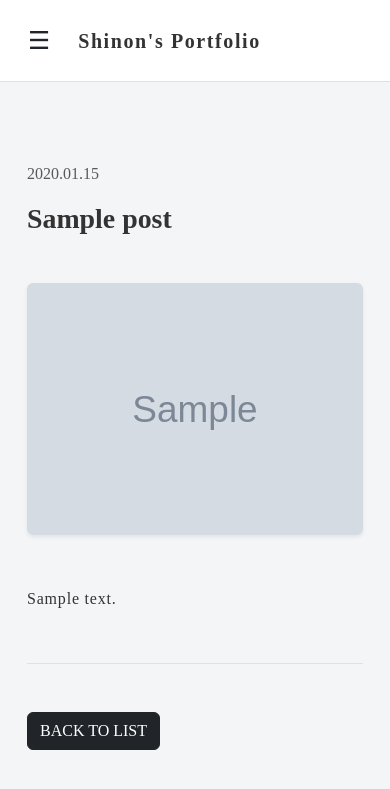
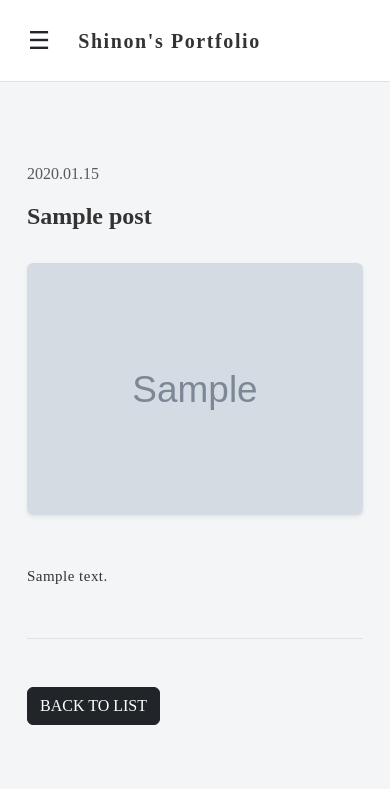
Before and after one commit to Shinon78/my-photo-portfolio, a Django app: page /blog/1/ in a window 390 px wide. Shown: the top 789 px of the page. Run offline with Django 5.2, Linux system fonts and the light colour scheme; tables that the repository leaves empty hold one stand-in row (values such as "Sample post"); grey boxes marked "Sample" are stand-in pictures.

Commit message:
ブログ記事文字の大きさ縮小

```diff
--- a/photos/templates/photos/post_detail.html
+++ b/photos/templates/photos/post_detail.html
@@ -5,6 +5,13 @@
 
 {% block content %}
 <style>
+    /* ▼ PC・スマホ共通のベース設定 ▼ */
+    .post-content {
+        font-size: 1.1rem; /* PCでは少し大きめでゆったりと */
+        line-height: 2;
+        letter-spacing: 0.05rem;
+    }
+
     .post-content img {
         max-width: 100% !important;  /* スマホで見ても画面からはみ出さない */
         height: auto !important;
@@ -18,11 +25,34 @@
     .post-content iframe {
         max-width: 100%;
     }
+
+    /* ▼ スマホ閲覧時（画面幅768px以下）専用の文字サイズ調整 ▼ */
+    @media (max-width: 768px) {
+        .post-title {
+            font-size: 1.5rem !important; /* 記事のメインタイトルをスマホサイズに */
+            margin-bottom: 2rem !important;
+        }
+        .post-content {
+            font-size: 15px !important; /* 本文を一般的なブログサイズ（15px）に縮小！ */
+            line-height: 1.8 !important; /* スマホでは行間を少し詰めた方が目が疲れにくい */
+            letter-spacing: 0.03rem !important;
+        }
+        .post-content h2 {
+            font-size: 1.3rem !important; /* 見出し（大）も合わせて縮小 */
+            margin-top: 2.5rem !important;
+            margin-bottom: 1rem !important;
+        }
+        .post-content h3 {
+            font-size: 1.15rem !important; /* 見出し（中）も縮小 */
+            margin-top: 2rem !important;
+            margin-bottom: 1rem !important;
+        }
+    }
 </style>
 
 <div class="container" style="max-width: 800px;">
     <p class="text-muted">{{ post.created_at|date:"Y.m.d" }}</p>
-    <h1 class="mb-5 fw-bold">{{ post.title }}</h1>
+    <h1 class="post-title mb-5 fw-bold">{{ post.title }}</h1>
 
     {% if post.image %}
     <div class="mb-5 text-center">
@@ -30,7 +60,7 @@
     </div>
     {% endif %}
 
-    <div class="post-content" style="line-height: 2; letter-spacing: 0.05rem;">
+    <div class="post-content">
         {{ post.content|safe }}
     </div>
 
```
